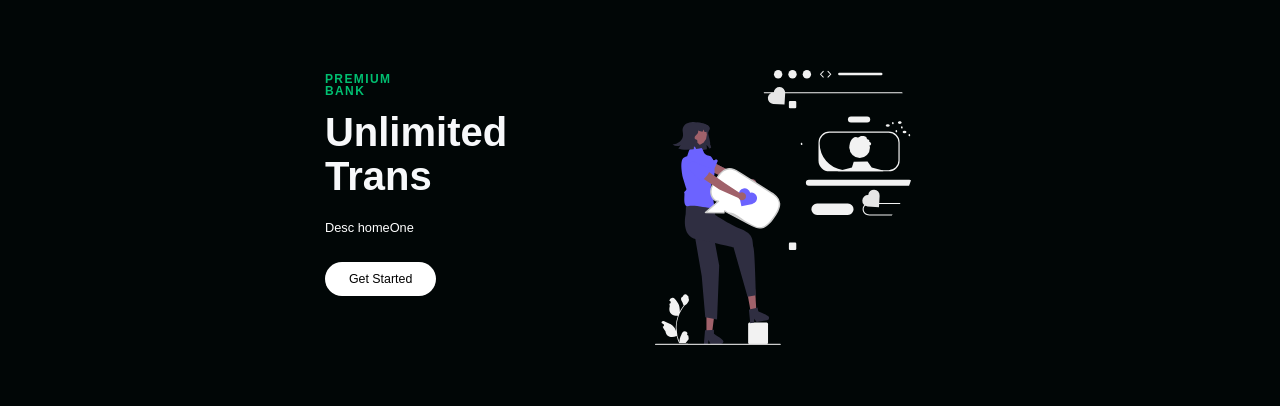
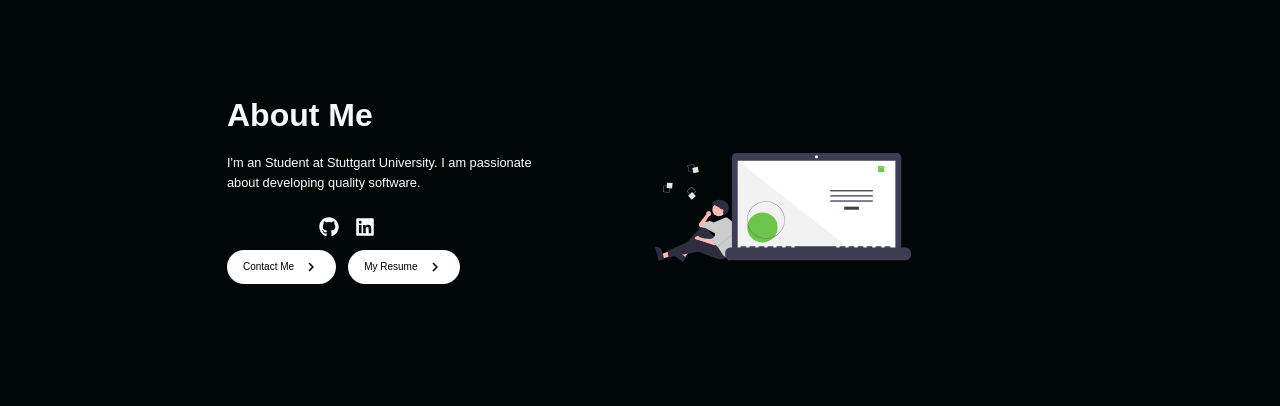
Before and after one commit to h-waldschmidt/website, a React (Create React App) app: page / in a window 1280 px wide. Shown: the part 718-1124 px from the top of the page. Built offline with nearby package versions, Linux system fonts and the light colour scheme; a web font is replaced by a local one.

Commit message:
changed about me

```diff
--- a/src/components/InfoSection/Data.js
+++ b/src/components/InfoSection/Data.js
@@ -1,14 +1,14 @@
 export const homeObjOne = {
-    id: 'Projects',
+    id: 'About',
     lightBg: false,
     lightText: true,
     lightTextDesc: true,
-    topLine: 'Premium Bank',
-    headLine: 'Unlimited Trans',
-    description: 'Desc homeOne',
+    topLine: '',
+    headLine: 'About Me',
+    description: 'I\'m an Software Developer',
     buttonLabel: 'Get Started',
     imgStart: false,
-    img: require('../../images/svg-1.svg'),
+    img: require('../../images/aboutme.svg'),
     alt: 'car',
     dark: true,
     primary: true,
@@ -16,7 +16,7 @@ export const homeObjOne = {
 };
 
 export const homeObjTwo = {
-    id: 'About',
+    id: 'Projects',
     lightBg: true,
     lightText: false,
     lightTextDesc: false,
--- a/src/components/InfoSection/InfoElements.js
+++ b/src/components/InfoSection/InfoElements.js
@@ -1,4 +1,6 @@
 import styled from 'styled-components';
+import { MdKeyboardArrowRight, MdArrowForward } from 'react-icons/md';
+import { Link } from 'react-scroll';
 
 export const InfoContainer = styled.div`
     color: #fff;
@@ -13,7 +15,7 @@ export const InfoWrapper = styled.div`
     display:grid;
     z-index: 1;
     height: 65vh;
-    width: 80%;
+    width: 70%;
     margin-right: auto;
     margin-left: auto;
     padding: 0 2.5vh;
@@ -44,7 +46,7 @@ export const Column2 = styled.div`
 `;
 
 export const TextWrapper = styled.div`
-    max-width: 35%;
+    max-width: 80%;
     padding-top: 0;
     padding-bottom: 60px;
 `;
@@ -61,7 +63,7 @@ export const TopLine = styled.p`
 
 export const Heading = styled.h1`
     margin-bottom: 2.5vh;
-    font-size: 5vh;
+    font-size: 4vh;
     line-height: 1.1;
     font-weight: 600;
     color: ${({ lightText }) => (lightText ? '#f7f8fa' : '#010606')};
@@ -82,6 +84,8 @@ export const Subtitle = styled.p`
 export const BtnWrap = styled.div`
     display:flex;
     justify-content: flex-start;
+   // margin-left:12.5%;
+
 `;
 
 export const ImgWrap = styled.div`
@@ -97,4 +101,73 @@ export const Img = styled.img`
     height: 100%;
     margin: 0 0 10px 0;
     padding-right: 0;
-`
+`;
+
+export const ArrowForward = styled(MdArrowForward)`
+    margin-left: 8px;
+    font-size: 2.25vh;
+`;
+
+export const ArrowRight = styled(MdKeyboardArrowRight)`
+    margin-left: 8px;
+    font-size: 2.25vh;
+`;
+
+export const SocialIcons = styled.div`
+    display: center;
+    align-items: center;
+    width: 240px;
+`;
+
+export const SocialIconLink = styled.a`
+    padding: 1vh;
+    color: #fff;
+    font-size: 2.5vh;
+    svg:hover{
+        transform: scale(1.2);
+        transition: all 0.2s ease-in-out;
+        cursor: pointer;
+    }
+`;
+
+export const HeroP = styled.p`
+    margin-top: 2.5vh;
+    margin-bottom: 1vh;
+    color: #fff;
+    font-size: 2.5vh;
+    text-align: center;
+    max-width: 600px;
+
+    @media screen and (max-width: 768px){
+        font-size: 24px;
+
+    }
+
+    @media screen and (max-width: 480px){
+        font-size:18px;
+    }
+`;
+
+export const Button = styled(Link)`
+    border-radius: 5.25vh;
+    background: ${({ primary }) => (primary ? '#fff' : '#fff')};
+    white-space: nowrap;
+    padding: ${({ big }) => (big ? '1.25vh 5vh' : '1vh 2vh')};
+    color: ${({ dark }) => (dark ? '#000' : '#000')};
+    font-size:${({ fontBig }) => (fontBig ? '1.5vh' : '1.25vh')};
+    outline:none;
+    border: none;
+    cursor: pointer;
+    display: flex;
+    justify-content:center;
+    align-items:center;
+    transition: all 0.2s ease-in-out;
+    text-decoration: none;
+    margin-right: 1.5vh;
+
+    &:hover{
+        transform: scale(1.1);
+        transition: all 0.2s ease-in-out;
+        background: ${({ primary }) => (primary ? '#fff' : '#fff')};
+    }
+`;
--- a/src/components/InfoSection/InfoSection.js
+++ b/src/components/InfoSection/InfoSection.js
@@ -1,5 +1,6 @@
-import React from 'react'
-import { Button } from '../ButtonElement';
+import React, { useState } from 'react'
+import { FaLinkedin, FaGithub } from 'react-icons/fa';
+
 import {
     InfoContainer,
     InfoWrapper,
@@ -12,9 +13,14 @@ import {
     Subtitle,
     BtnWrap,
     ImgWrap,
-    Img
+    Img,
+    ArrowForward,
+    ArrowRight,
+    HeroP,
+    SocialIcons,
+    SocialIconLink,
+    Button
 } from './InfoElements';
-
 
 function InfoSection({ lightBg,
     id,
@@ -30,7 +36,18 @@ function InfoSection({ lightBg,
     primary,
     dark,
     dark2
-}) {
+})
+{
+    const [hover1, setHover1] = useState(false);
+
+    const onHover1 = () => {
+        setHover1(!hover1);
+    }
+    const [hover2, setHover2] = useState(false);
+
+    const onHover2 = () => {
+        setHover2(!hover2);
+    }
     return (
         <>
             <InfoContainer lightBg={lightBg} id={id}>
@@ -40,18 +57,36 @@ function InfoSection({ lightBg,
                             <TextWrapper>
                                 <TopLine>{topLine}</TopLine>
                                 <Heading lightText={lightText}>{headLine}</Heading>
-                                <Subtitle darkText={darkText}>{description}</Subtitle>
+                                <Subtitle darkText={darkText}>I'm an Student at Stuttgart University.
+                                I am passionate about developing quality software.</Subtitle>
+                                <HeroP>
+                    <SocialIcons>
+                        <SocialIconLink href='//www.github.com' target='_blank' aria-label='Linkedin'>
+                            <FaGithub />
+                        </SocialIconLink>
+                        <SocialIconLink href='//www.linkedin.com' target='_blank' aria-label='Linkedin'>
+                            <FaLinkedin />
+                        </SocialIconLink>
+                    </SocialIcons>
+                </HeroP>
                                 <BtnWrap>
-                                    <Button to='home'
-                                        smooth={true}
-                                        duration={500}
-                                        spy='true'
-                                        offset={-80}
+                                    <Button
                                         primary={primary ? 1 : 0}
                                         dar={dark ? 1 : 0}
                                         dark2={dark2 ? 1 : 0}
+                                        onMouseEnter={onHover1}
+                                        onMouseLeave={onHover1}
                                     >
-                                        {buttonLabel}
+                                        Contact Me{hover1 ? <ArrowForward /> : <ArrowRight />}
+                                    </Button>
+                                    <Button
+                                        primary={primary ? 1 : 0}
+                                        dar={dark ? 1 : 0}
+                                        dark2={dark2 ? 1 : 0}
+                                        onMouseEnter={onHover2}
+                                        onMouseLeave={onHover2}
+                                    >
+                                        My Resume{hover2 ? <ArrowForward /> : <ArrowRight />}
                                     </Button>
                                 </BtnWrap>
                             </TextWrapper>
```
Also changed, not shown: src/images/aboutme.svg (added).
